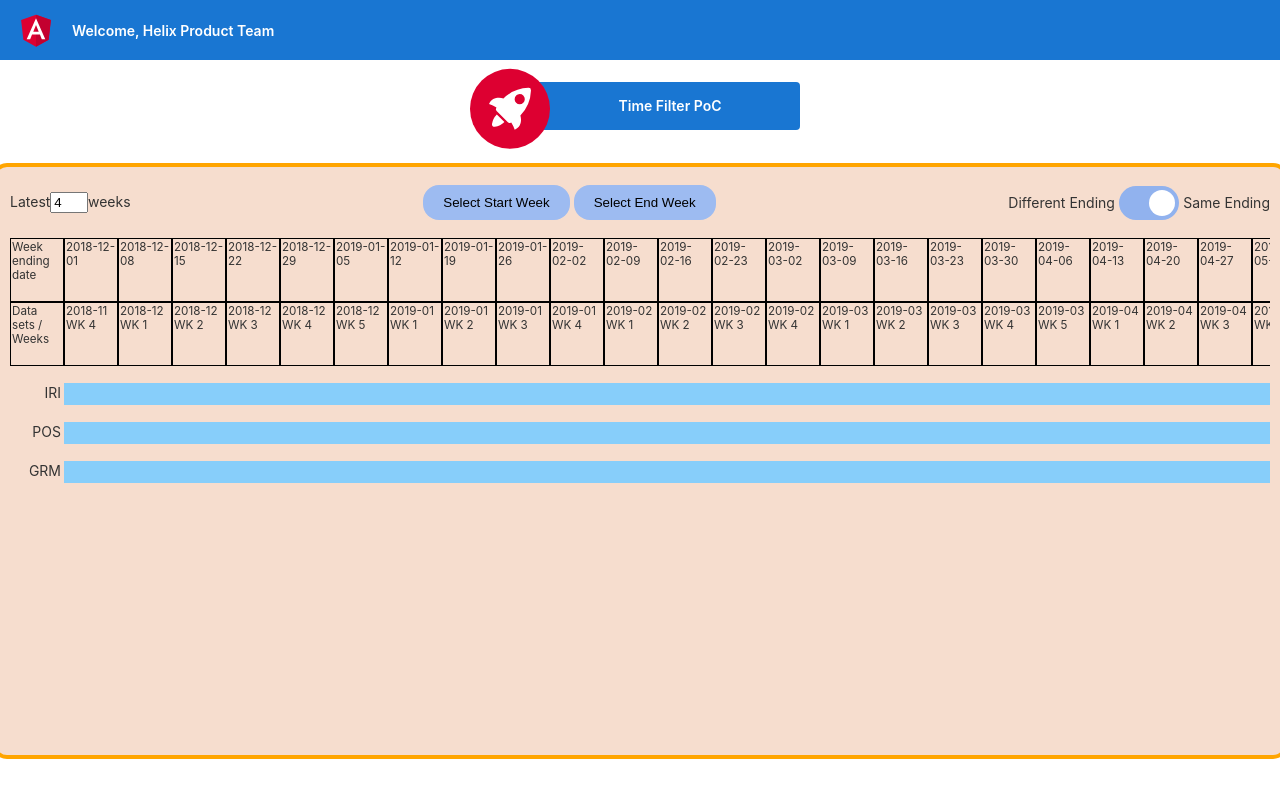
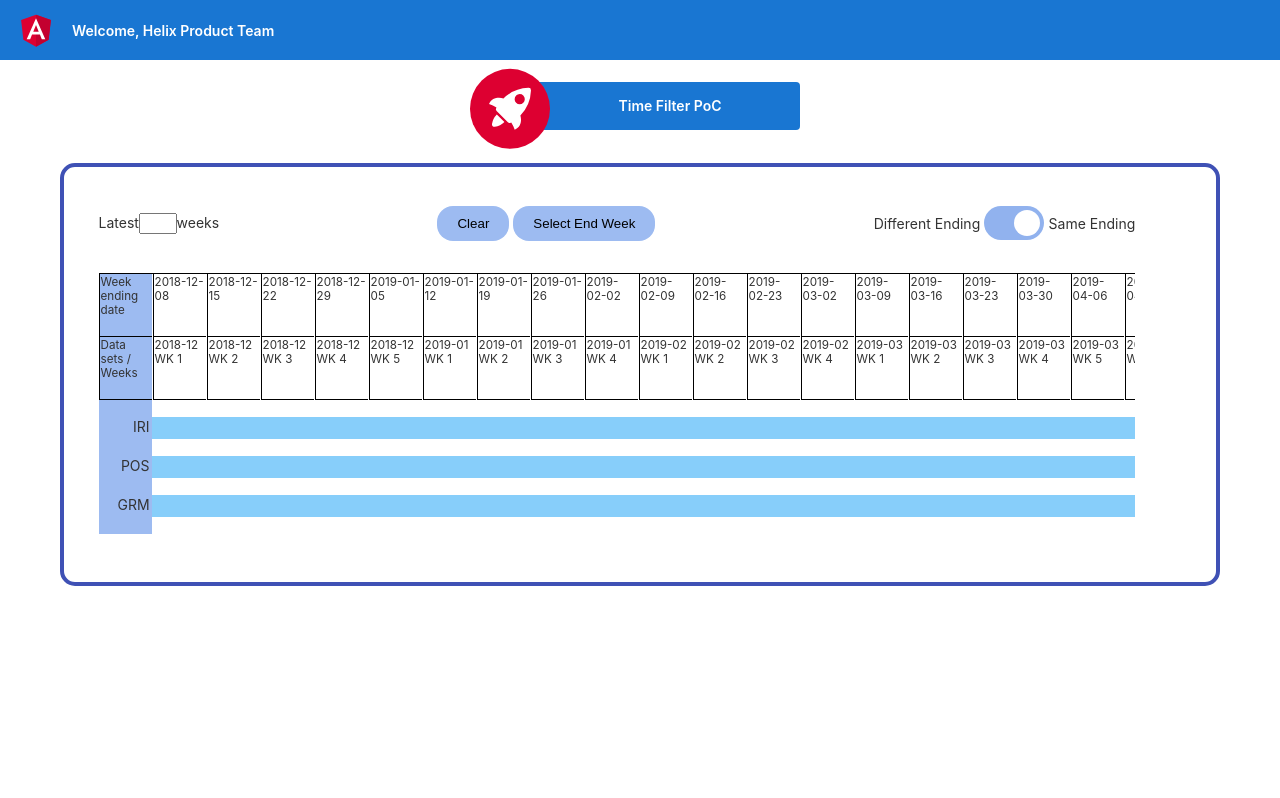
Before and after one commit to Thiruvignesh/angular-time-series-selector, an Angular app: page / in a window 1280 px wide. Shown: the top 798 px of the page. Built offline with nearby package versions, Linux system fonts and the light colour scheme.

Commit message:
time filter  WIP

```diff
--- a/package.json
+++ b/package.json
@@ -29,6 +29,7 @@
     "@angular/cli": "~12.2.14",
     "@angular/compiler-cli": "~12.2.0",
     "@types/jasmine": "~3.8.0",
+    "@types/jquery": "^3.5.11",
     "@types/node": "^12.11.1",
     "jasmine-core": "~3.8.0",
     "karma": "~6.3.0",
--- a/src/app/app.component.html
+++ b/src/app/app.component.html
@@ -359,7 +359,7 @@
   <!--    </a>-->
   <!--  </div>-->
   <br/>
-  <div style="background-color: #f6ddce; border-radius:15px; border: .3em solid orange">
+  <div style="background-color: white; border-radius:15px; border: .3em solid #3f51b5; width: 90vw;">
     <app-data-availability-viewer></app-data-availability-viewer>
   </div>
 </div>
--- a/src/app/time-period/data-availability-viewer/data-availability-viewer.component.css
+++ b/src/app/time-period/data-availability-viewer/data-availability-viewer.component.css
@@ -1,7 +1,42 @@
+/* table td {
+  border: 1px solid #999;
+  width: 80px;
+  height: 40px;
+  margin: 10px;
+} */
+
+/* td.selected {
+  background-color: lightblue;
+  border-inline: solid 1px lightblue;
+} */
+.th {
+  border-bottom:1px solid #000;
+  border-left:1px solid #000;
+  /* padding: 0.5em 1em; */
+}
+tr.selected {
+  background-color: #bdd7ee;
+  border-inline: solid 1px lightblue;
+}
+td.selected {
+  background-color: #bdd7ee;
+  border-inline: solid 1px lightblue;
+}
+
+thead{
+  position: absolute;
+
+}
+.title{
+  background-color: #9dbbf1;
+}
 .parent-container{
-  margin: 1em;
+  margin: 3%;
+  width: 90%;
+  height: 50%;
+  /* margin: 1em;
   width: 90em;
-  height: 40em;
+  height: 40em; */
 }
 
 .actions{
@@ -23,7 +58,16 @@
   border-radius: 16px;
 }
 
+#table{
 
+-webkit-touch-callout: none;
+-webkit-user-select: none;
+-khtml-user-select: none;
+-moz-user-select: none;
+-ms-user-select: none;
+user-select: none;
+
+}
 .switch {
   position: relative;
   display: inline-block;
@@ -98,9 +142,10 @@ table {
 }
 
 th {
-  border: .005em solid black;
+  /* border: .005em solid black; */
   /*width: 10em !important;*/
   height: 50px;
+
 }
 
 tbody {
@@ -120,7 +165,7 @@ tbody {
 
 
 .highlight {
-  border: 0.25em solid blue;
+  border: 0.25em solid #002060;
   box-shadow: 0 1px 2px rgba(0,0,0,0.07),
   0 2px 4px rgba(0,0,0,0.07),
   0 4px 8px rgba(0,0,0,0.07),
@@ -138,10 +183,14 @@ tbody {
   display: table-cell;
   height: 200px;
   width: 50px;
+  border-top: 1px solid black;
 }
-
+tr:hover + tr td {
+  border-top: none;
+}
 .chumma tr:hover{
-  border: 0.25em solid blue;
+  -moz-box-shadow: inset 0 0 1px #000;
+  border: 0.25em solid #002060;
   box-shadow: 0 1px 2px rgba(0,0,0,0.07),
   0 2px 4px rgba(0,0,0,0.07),
   0 4px 8px rgba(0,0,0,0.07),
@@ -162,7 +211,7 @@ tbody {
 /*}*/
 
 .th {
-  border: .005em solid black;
+  /* border: thin solid black !important; */
   height: 60px;
   font-size: smaller;
   /*text-orientation: upright;*/
--- a/src/app/time-period/data-availability-viewer/data-availability-viewer.component.html
+++ b/src/app/time-period/data-availability-viewer/data-availability-viewer.component.html
@@ -2,55 +2,33 @@
   <div style="display: flex;align-items:center;justify-content: space-between ; gap: .3em">
     <div>
       <span>Latest</span>
-      <input style="width: 4ch" type="number" value="4"/>
+      <input style="width: 4ch" type="number" (input)="onLatestWeekChange($event.target)" />
       <span>weeks</span>
     </div>
     <div>
-      <button class="action-button">Select Start Week</button>
-      <button class="action-button">Select End Week</button>
+      <button class="action-button" (click)="clearWeekSelections()">Clear</button>
+      <button class="action-button" (click)="endWeekSelected()">Select End Week</button>
+
     </div>
     <div style="display: flex;align-items: center; gap: .3em">
       <span>Different Ending</span>
       <label class="switch">
-        <input checked type="checkbox">
+        <input checked type="checkbox" #isSameEnding>
         <span class="slider round"></span>
       </label>
       <span>Same Ending</span>
-      <!--      <span>Select date instead of weeks</span>-->
-      <!--      <mat-form-field appearance="fill">-->
-      <!--        <mat-label>Date start and End</mat-label>-->
-      <!--        <mat-date-range-input [rangePicker]="picker">-->
-      <!--          <input matStartDate placeholder="Start date">-->
-      <!--          <input matEndDate placeholder="End date">-->
-      <!--        </mat-date-range-input>-->
-      <!--        <mat-datepicker-toggle [for]="picker" matSuffix></mat-datepicker-toggle>-->
-      <!--        <mat-date-range-picker #picker></mat-date-range-picker>-->
-      <!--      </mat-form-field>-->
+
     </div>
 
   </div>
   <div style="display: flex; justify-content: space-between">
-    <!--    <div style="display: flex;align-items: center; gap: .3em">-->
-    <!--      <span>Different Ending</span>-->
-    <!--      <label class="switch">-->
-    <!--        <input type="checkbox" checked>-->
-    <!--        <span class="slider round"></span>-->
-    <!--      </label>-->
-    <!--      <span>Same Ending</span>-->
-    <!--    </div>-->
-    <!--    <div class="actions">-->
-    <!--      <button class="action-button">Latest week</button>-->
-    <!--      <button class="action-button">Latest 4 weeks</button>-->
-    <!--      <button class="action-button">Latest 13 weeks</button>-->
-    <!--      <button class="action-button">Latest 26 weeks</button>-->
-    <!--      <button class="action-button">Latest 52 weeks</button>-->
-    <!--      <button class="action-button">All weeks</button>-->
-    <!--    </div>-->
+
   </div>
-  <div class="visual-container">
+  <div  class="visual-container">
 
-    <table class="chumma">
-      <tr>
+    <table id= "table" class="chumma">
+      <thead>
+      <tr class="title">
         <td class="th">Week ending date</td>
         <td class="th">Data sets / Weeks</td>
         <td class="tr-empty"></td>
@@ -61,16 +39,19 @@
           <td class="tr-empty"></td>
         </span>
       </tr>
+    </thead>
+      <tbody>
       <tr *ngFor="let item of datasetAvailability; let index=index">
-        <td class="th vertical-text">{{item[1]}}</td>
-        <td class="th vertical-text">{{item[0]}}</td>
+        <td class="th vertical-text" id={{item[1]}}>{{item[1]}}</td>
+        <td class="th vertical-text" >{{item[0]}}</td>
         <td class="tr-empty"></td>
         <span *ngFor="let dataset of datasets; let innerIndex=index">
-        <td class="tr"
+        <td class="tr" id={{dataset}}{{item[1]}}
             [ngClass]="{'data-available':item[innerIndex+2]==='TRUE'}">
         </td><td class="tr-empty"></td>
         </span>
       </tr>
+    </tbody>
     </table>
   </div>
 </div>
--- a/src/app/time-period/data-availability-viewer/data-availability-viewer.component.ts
+++ b/src/app/time-period/data-availability-viewer/data-availability-viewer.component.ts
@@ -1,14 +1,16 @@
-import {Component, OnInit} from '@angular/core';
-import {HttpClient} from "@angular/common/http";
-
+import { Component, ElementRef, OnInit, ViewChild } from '@angular/core';
+import { HttpClient } from "@angular/common/http";
 @Component({
     selector: 'app-data-availability-viewer',
     templateUrl: './data-availability-viewer.component.html',
     styleUrls: ['./data-availability-viewer.component.css']
 })
+
 export class DataAvailabilityViewerComponent implements OnInit {
+    @ViewChild('isSameEnding') isSameEnding: ElementRef | undefined;
 
     datasets: string[] = ['IRI', 'POS', 'GRM'];
+    minWeek = '2021-12-04';
     datasetAvailability: any[] = [
 
         ["2018-11 WK 4", "2018-12-01", "TRUE", "TRUE", "TRUE"],
@@ -338,24 +340,109 @@ export class DataAvailabilityViewerComponent implements OnInit {
         ["2022-01 WK 1", "2022-01-08", "FALSE", "FALSE", "FALSE"]
     ];
 
+    startRowIndex: number = 0;
+    table: any;
+    tableCellData: any;
+    isMouseDown = false;
+
     constructor(private http: HttpClient) {
     }
 
     ngOnInit(): void {
-    // this.http.get('assets/data.csv', {responseType: 'text'})
-    //   .subscribe(
-    //     data => {
-    //       const csvToRowArray = data.split("\r\n");
-    //       for (let index = 1; index < csvToRowArray.length; index++) {
-    //         let row = csvToRowArray[index].split("\t");
-    //         this.datasetAvailability.push(row);
-    //       }
-    //       console.log(this.datasetAvailability);
-    //     },
-    //     error => {
-    //       console.log(error);
-    //     }
-    //   );
+
+    }
+
+
+    ngAfterViewInit() {
+        this.table = document.getElementById("table");
+        this.tableCellData = this.table!.querySelectorAll("#table tr");
+        let eventList = ['mousedown', 'mouseover'];
+        this.tableCellData.forEach((element: any) => eventList.forEach(event =>
+            element.addEventListener(event, this.handler)));
+
+        // this.table!.querySelectorAll.bind("selectstart", "false");
+
+
+        document.querySelector("#table")!.addEventListener("mouseup", (e) => {
+            this.isMouseDown = false;
+        });
+
+    }
+
+
+
+    handler = (e: MouseEvent) => {
+        var eventType = e.type;
+        console.log(e);
+        var cell = e.target as HTMLTableCellElement;
+        if (eventType == 'mousedown') {
+            this.isMouseDown = true;
+
+
+            this.removeSelectedClass();
+
+            if (e.shiftKey) {
+                this.selectTo(cell);
+            } else {
+                cell.classList.add("selected");
+                this.startRowIndex = cell.closest('tr')!.rowIndex;
+                this.selectTo(cell);
+            }
+            return false; // prevent text selection
+        } else if (eventType == 'mouseover') {
+            if (!this.isMouseDown) return;
+            this.removeSelectedClass();
+            this.selectTo(cell);
+        }
+
+        return false;
+    }
+
+    selectTo(cell: any) {
+        var rowIndex = cell.closest('tr').rowIndex;
+        var rowStart, rowEnd;
+
+
+        if (rowIndex < this.startRowIndex) {
+            rowStart = rowIndex;
+            rowEnd = this.startRowIndex;
+        } else {
+            rowStart = this.startRowIndex;
+            rowEnd = rowIndex;
+        }
+        if (this.isSameEnding?.nativeElement.checked) {
+
+            for (var i = rowStart; i <= rowEnd; i++) {
+                this.table?.querySelectorAll("tr")[i].classList.add("selected");
+            }
         }
 
     }
+
+    endWeekSelected() {
+        // console.log(this.datasetAvailability.find(data => data[0] === this.minWeek));
+        this.selectTo(document.getElementById(this.minWeek));
+
+    }
+
+    clearWeekSelections() {
+
+        this.removeSelectedClass();
+    }
+
+    onLatestWeekChange(targetElement: any) {
+        document.querySelectorAll('#table tr.selected').forEach(i => i.classList.remove('selected'));
+        let targetElementValue = targetElement.value;
+        let minWeekElement = document.getElementById(this.minWeek);
+
+        if (targetElementValue) {
+            this.startRowIndex = (minWeekElement?.closest('tr')?.rowIndex ?? 0) - targetElementValue + 1;
+            this.selectTo(minWeekElement);
+        }
+    }
+
+    removeSelectedClass() {
+        document.querySelectorAll('#table tr.selected').forEach(i => i.classList.remove('selected'));
+        document.querySelectorAll('#table td.selected').forEach(i => i.classList.remove('selected'));
+    }
+}
--- a/tsconfig.app.json
+++ b/tsconfig.app.json
@@ -3,7 +3,7 @@
   "extends": "./tsconfig.json",
   "compilerOptions": {
     "outDir": "./out-tsc/app",
-    "types": []
+    "types": ["jquery"]
   },
   "files": [
     "src/main.ts",
```
Also changed, not shown: 1 other file (tests, documents, lock files or other folders). Lines whose indentation alone changed are shown as unchanged.
